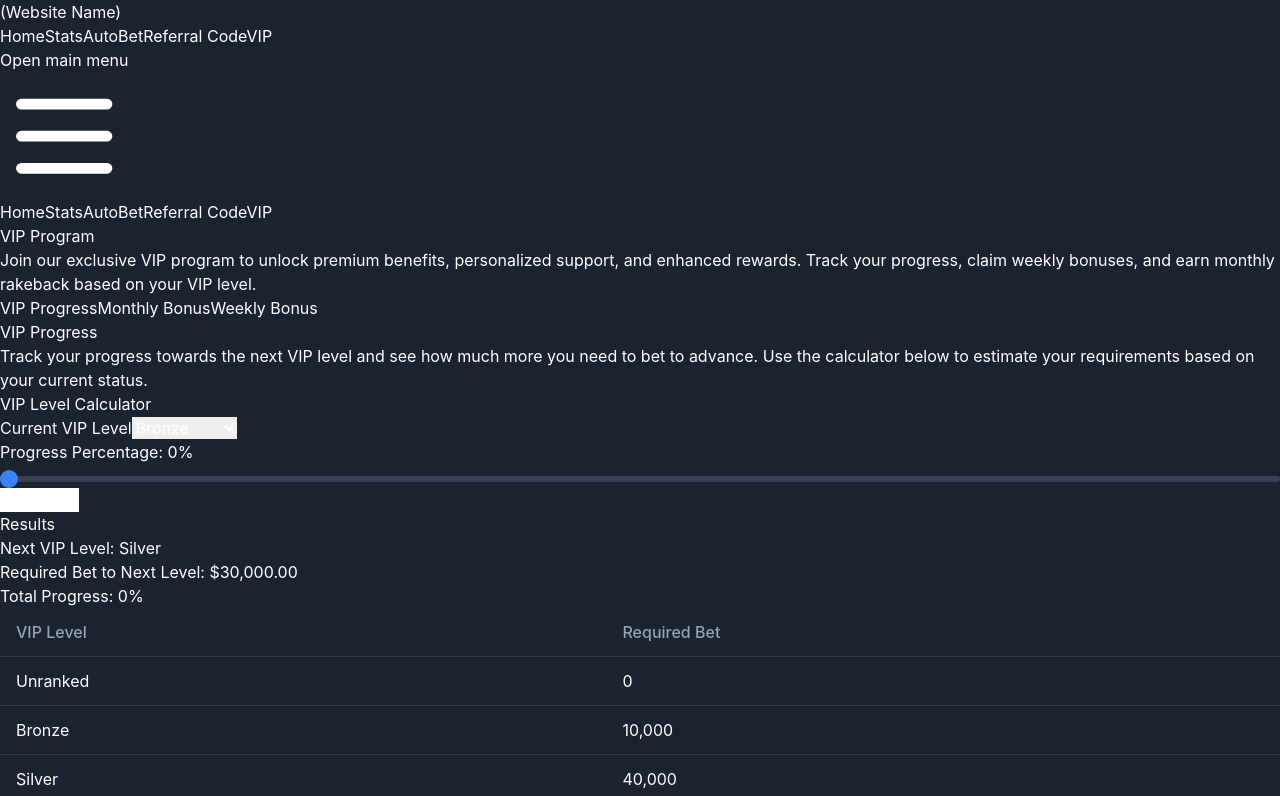
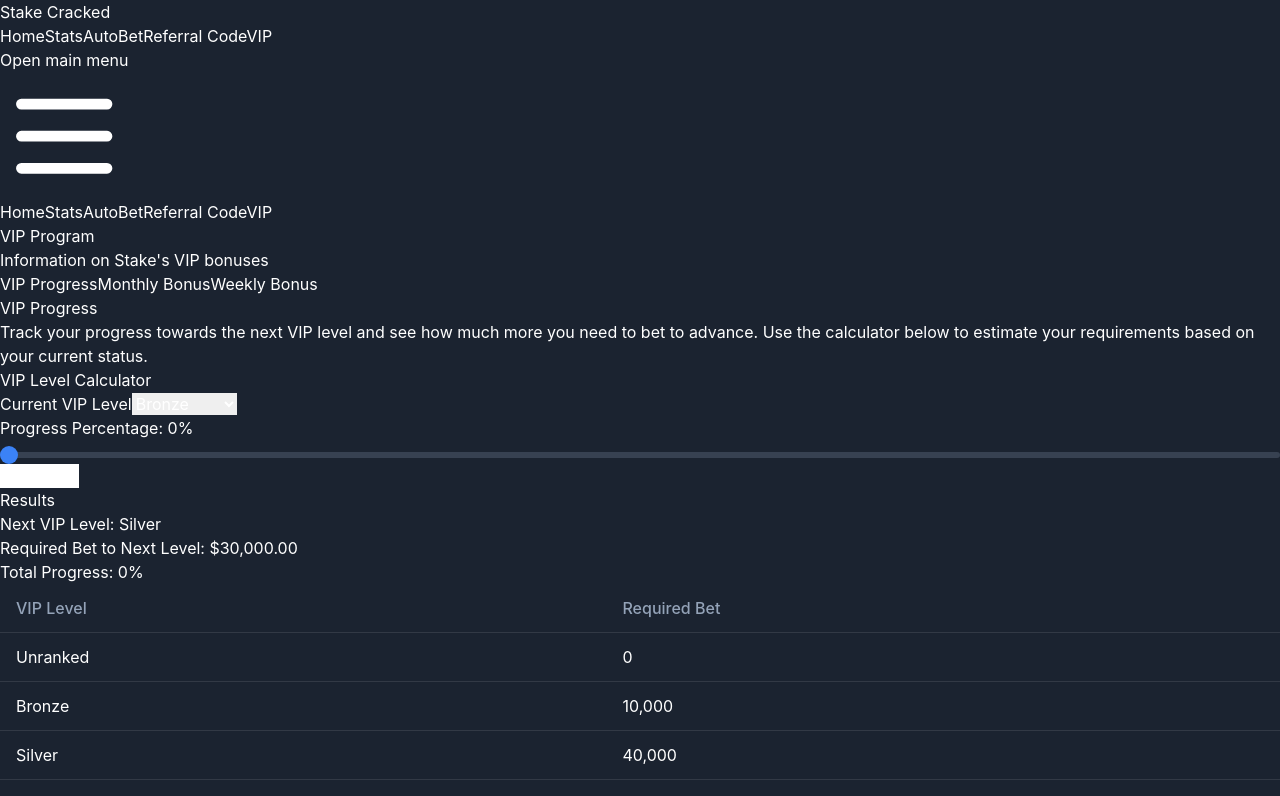
Before and after one commit to owenreedy/stake_website, a React (Vite) app in the folder stake_website_final/: page /vip in a window 1280 px wide. Shown: the top 796 px of the page. Built offline with nearby package versions, Linux system fonts and the light colour scheme; the HTML template or start-up script is replaced by a standard one.

Commit message:
Update Site Name

```diff
--- a/stake_website_final/src/components/Navbar.tsx
+++ b/stake_website_final/src/components/Navbar.tsx
@@ -14,7 +14,7 @@
         <div className="flex justify-between h-16">
           <div className="flex items-center">
             <div className="flex-shrink-0 flex items-center">
-              <span className="text-xl font-bold">(Website Name)</span>
+              <span className="text-xl font-bold">Stake Cracked</span>
             </div>
           </div>
 
--- a/stake_website_final/src/pages/VIP.tsx
+++ b/stake_website_final/src/pages/VIP.tsx
@@ -13,8 +13,7 @@
       <div className="bg-[#1A1E2E] rounded-lg p-6 shadow-lg">
         <h1 className="text-2xl font-bold text-white mb-4">VIP Program</h1>
         <p className="text-gray-300">
-          Join our exclusive VIP program to unlock premium benefits, personalized support, and enhanced rewards.
-          Track your progress, claim weekly bonuses, and earn monthly rakeback based on your VIP level.
+          Information on Stake's VIP bonuses
         </p>
       </div>
 
```
